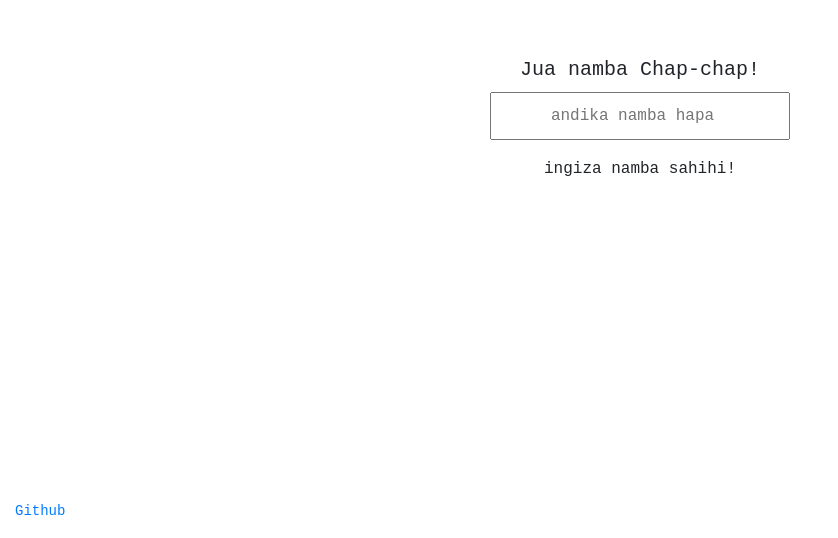
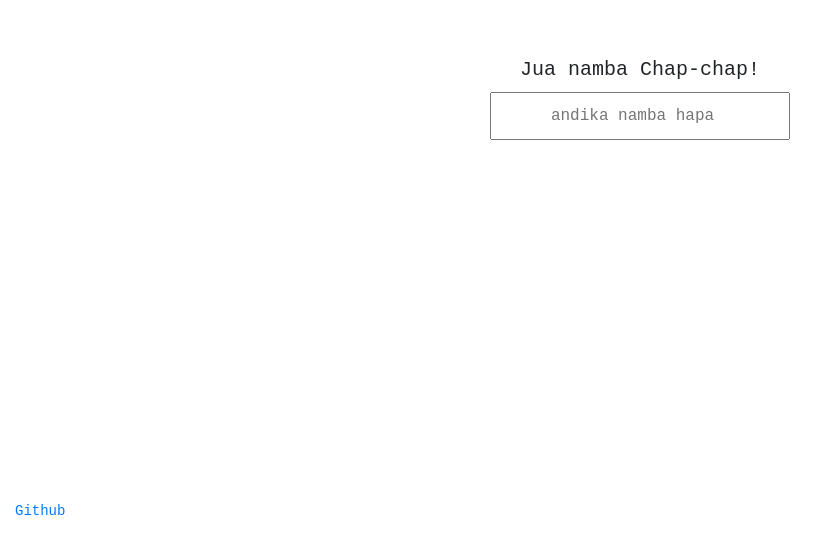
Before and after one commit to projektChapChap/chapchap-mob-no, a React (Create React App) app: page / in a window 1280 px wide. Shown: the part 262-800 px from the top of the page, without its empty margins (0-838 px from the left). Built offline with nearby package versions, Linux system fonts and the light colour scheme.

Commit message:
build-10

```diff
--- a/src/App.js
+++ b/src/App.js
@@ -28,8 +28,8 @@ export default class App extends React.Component {
 
       for (var obj2 in datum) {
         if (trimmedString === datum[obj2]) {
-          // var result = data[obj].name;
-          var image = data[obj].image;
+          var result = data[obj].name;
+          // var image = data[obj].image;
         }
       }
     }
@@ -48,7 +48,7 @@ export default class App extends React.Component {
           />
         </div>
         <div id="type">
-          {image ? (
+          {/* {image ? (
             <img
               src={ 'http://20.83.186.167/' + image}
               width="100px"
@@ -56,9 +56,9 @@ export default class App extends React.Component {
             />
           ) : (
             <h6 >ingiza namba sahihi!</h6>
-          )}
+          )} */}
           <br />
-          {/* <p>{result}</p> */}
+          <p>{result}</p>
         </div>
         <footer class="footer mt-auto py-3">
           <div class="container">
```
